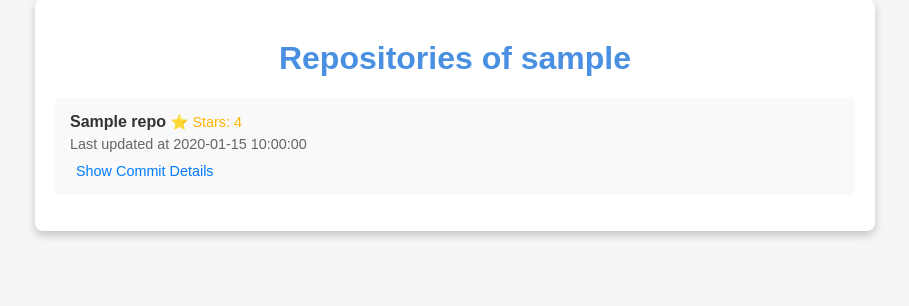
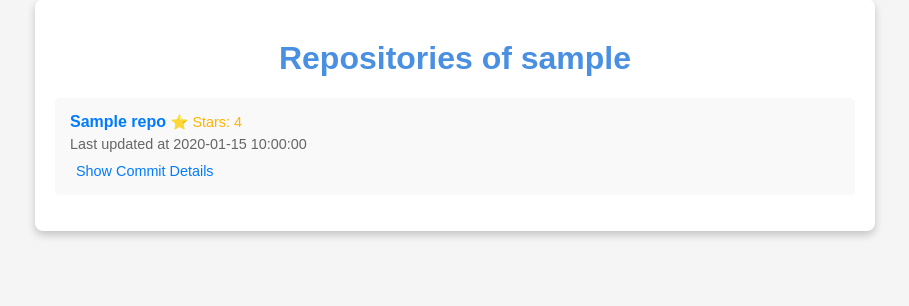
Before and after one commit to Polumm/cs824zs524-sse-app, a Flask app: template templates/repos.html in a window 1280 px wide. Shown: the part 285-591 px from the top of the page, without its empty margins (185-1094 px from the left). Run offline with Flask 3, Linux system fonts and the light colour scheme; the template is opened without the code that fills it: most values are stand-ins (such as "Sample title", 1, 10 or a date in 2020).

Commit message:
Updated repos.html for a jump-link.

```diff
--- a/templates/repos.html
+++ b/templates/repos.html
@@ -54,7 +54,12 @@
 
         .repo-name {
             font-weight: bold;
-            color: #333;
+            color: #007bff;
+            text-decoration: none;
+        }
+
+        .repo-name:hover {
+            text-decoration: underline;
         }
 
         .repo-info {
@@ -100,7 +105,7 @@
         <ul>
             {% for repo in repos %}
             <li>
-                <span class="repo-name">{{ repo.name }}</span>
+                <a href="{{ repo.html_url }}" target="_blank" class="repo-name">{{ repo.name }}</a>
                 <span class="star-count">⭐ Stars: {{ repo.stars }}</span>
                 <div class="repo-info">
                     Last updated at {{ repo.updated_at }}
```
